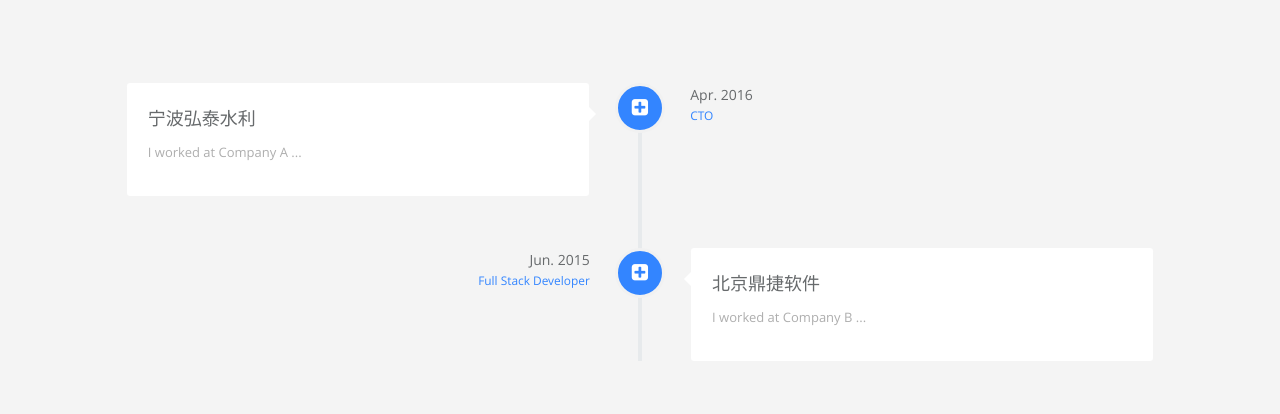
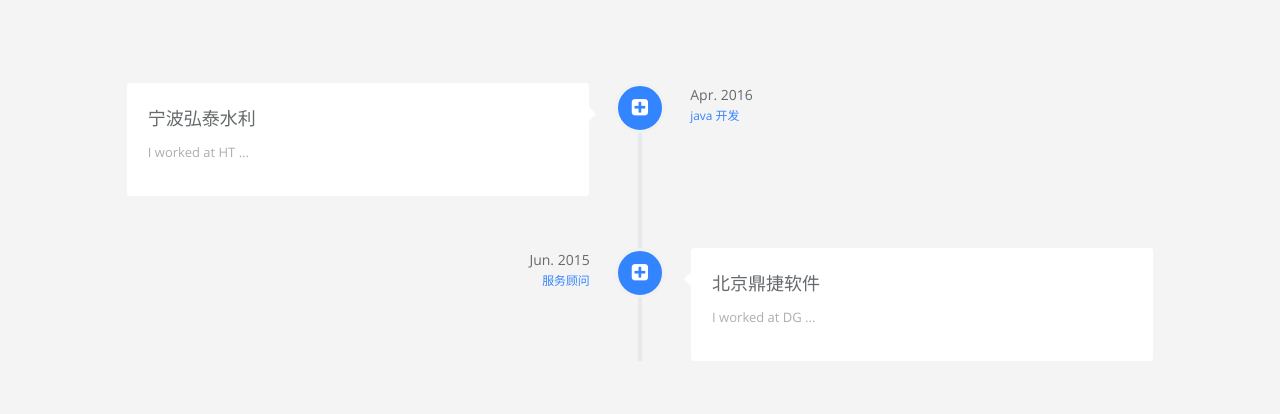
Before and after one commit to JLerxky/old.github.io, a Jekyll site: the page built from index.html, in a window 1280 px wide and 1400 px high, scrolled down 840 px. Shown: the part 153-567 px from the top of the window. Built offline with Jekyll 4.4.1, drawn with Linux system fonts in a browser that asks for light colours; some of the changed text lies outside the part shown.

Commit message:
update 个人信息

```diff
--- a/_data/index/careers.yml
+++ b/_data/index/careers.yml
@@ -2,28 +2,28 @@
 # if you don't have language feature(language.yml is empty), ignore "i18n" items
 - name:
     detail: 宁波弘泰水利
-    i18n: company_a
+    i18n: HT
   desc:
-    detail: I worked at Company A ...
-    i18n: company_a_desc
+    detail: I worked at HT ...
+    i18n: HT_desc
   date:
     detail: Apr. 2016
-    i18n: company_a_date
+    i18n: HT_date
   job:
-    detail: CTO
-    i18n: company_a_job
+    detail: java 开发
+    i18n: HT_job
   icon: fa-plus-square
 
 - name:
     detail: 北京鼎捷软件
-    i18n: company_b
+    i18n: DG
   desc:
-    detail: I worked at Company B ...
-    i18n: company_b_desc
+    detail: I worked at DG ...
+    i18n: DG_desc
   date:
     detail: Jun. 2015
-    i18n: company_b_date
+    i18n: DG_date
   job:
-    detail: Full Stack Developer
-    i18n: company_b_job
+    detail: 服务顾问
+    i18n: DG_job
   icon: fa-plus-square
```
Also changed, not shown: _data/index/projects.yml (+5 -5 lines).
